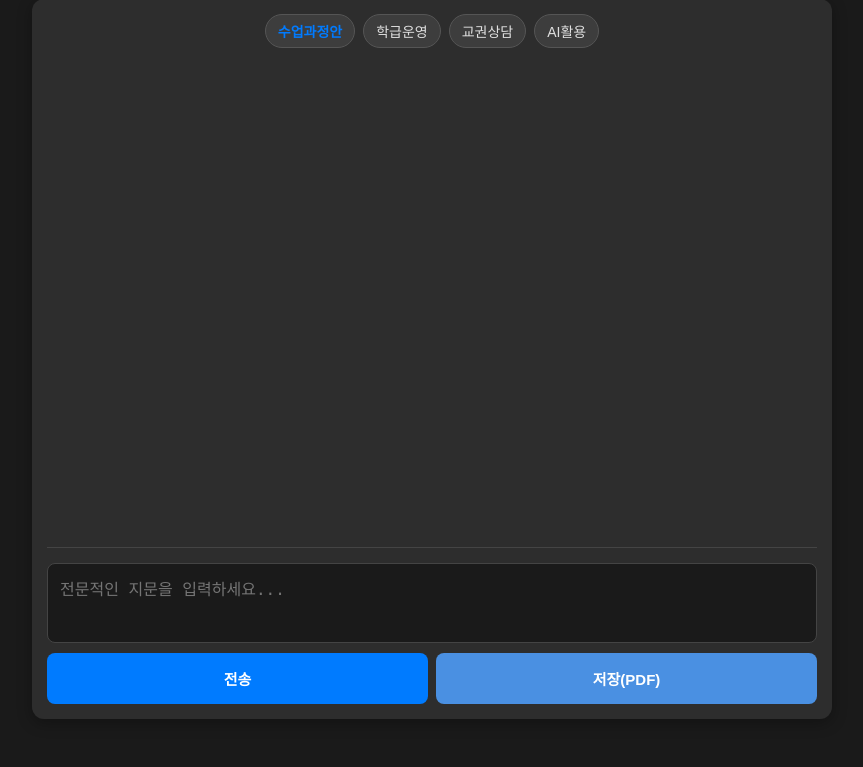
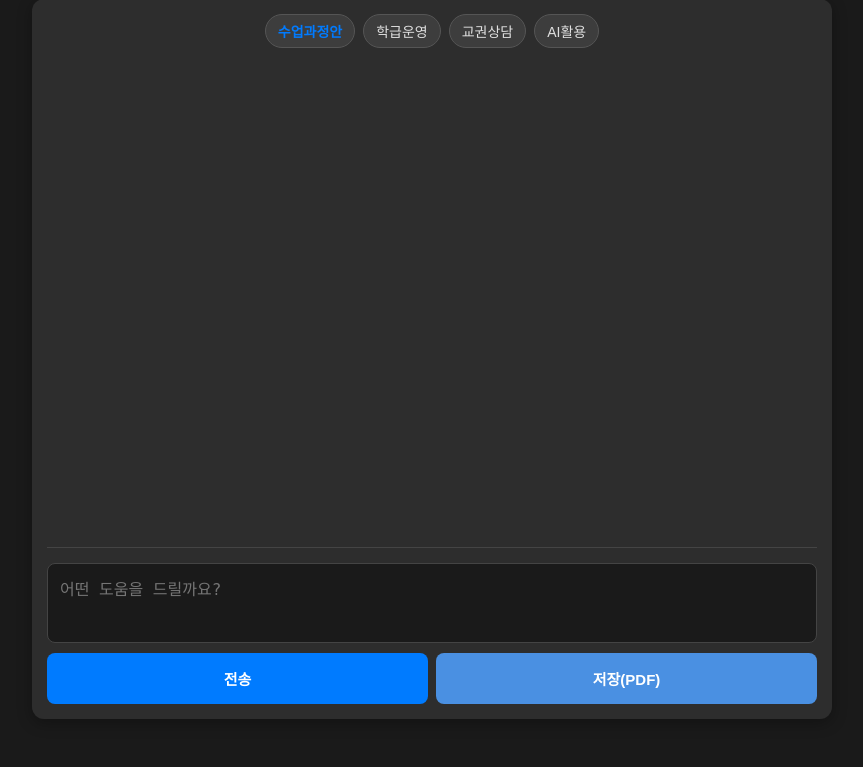
Before and after one commit to wbi4u-lab/wbi4u-lab, a Flask app: page / in a window 1280 px wide. Shown: the part 53-820 px from the top of the page, without its empty margins (208-1071 px from the left). Run offline with Flask 3, Linux system fonts and the light colour scheme; some libraries are stand-ins or nearby versions.

Commit message:
Update index.html

```diff
--- a/templates/index.html
+++ b/templates/index.html
@@ -50,7 +50,7 @@
         <div id="chat-box"></div>
 
         <div class="input-area">
-            <textarea id="user-input" placeholder="전문적인 지문을 입력하세요..."></textarea>
+            <textarea id="user-input" placeholder="어떤 도움을 드릴까요?"></textarea>
             <div class="btn-group">
                 <button id="send-btn" onclick="ask()">전송</button>
                 <button id="pdf-btn" onclick="saveAsPDF()">저장(PDF)</button>
```
